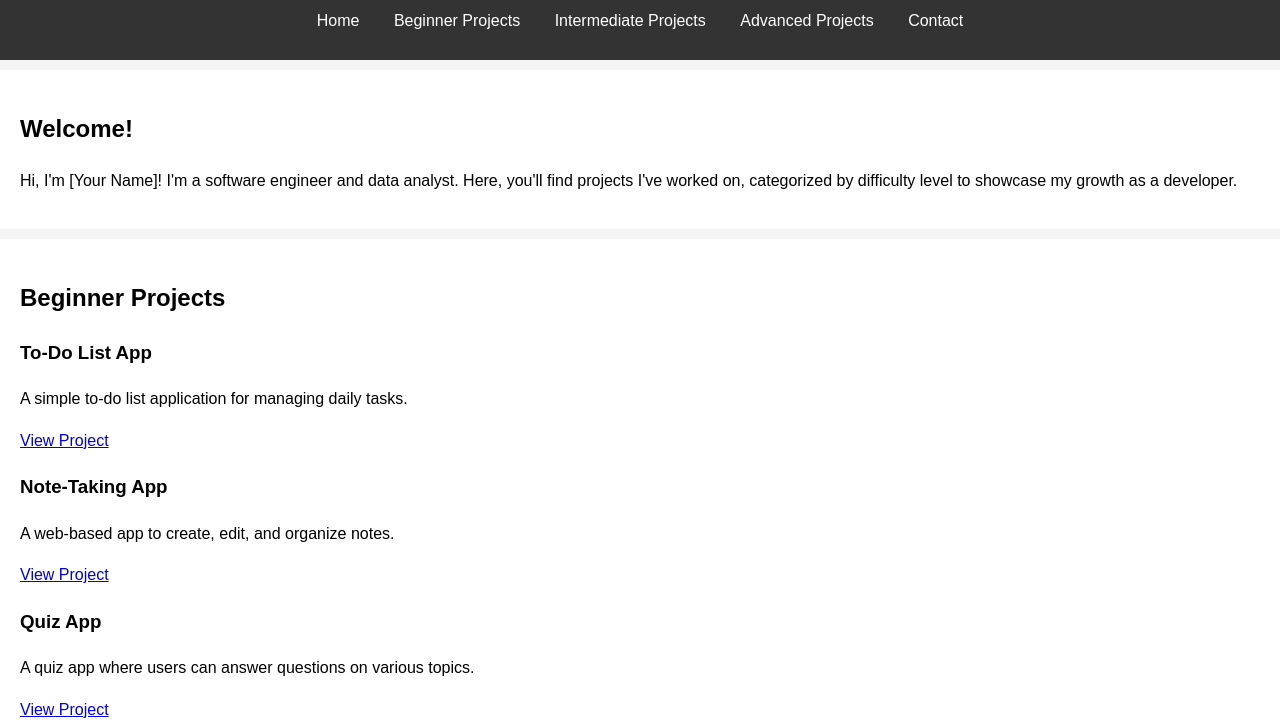
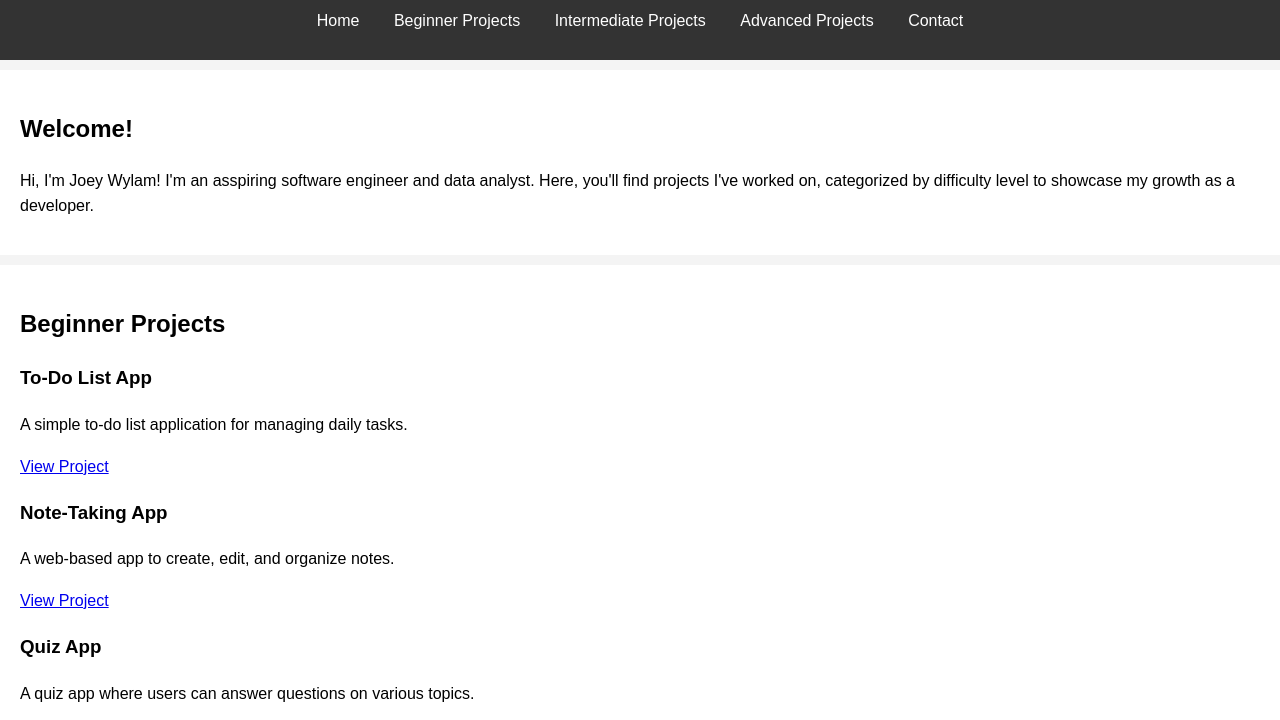
Before and after one commit to joeywylam/Portfolio, a plain HTML site: page index.html in a window 1280 px wide. Shown: the part 96-816 px from the top of the page. Drawn offline with Linux system fonts and the light colour scheme.

Commit message:
Update index.html

```diff
--- a/index.html
+++ b/index.html
@@ -22,7 +22,7 @@
 
     <section id="home">
         <h2>Welcome!</h2>
-        <p>Hi, I'm [Your Name]! I'm a software engineer and data analyst. Here, you'll find projects I've worked on, categorized by difficulty level to showcase my growth as a developer.</p>
+        <p>Hi, I'm Joey Wylam! I'm an asspiring software engineer and data analyst. Here, you'll find projects I've worked on, categorized by difficulty level to showcase my growth as a developer.</p>
     </section>
 
     <section id="beginner">
```
